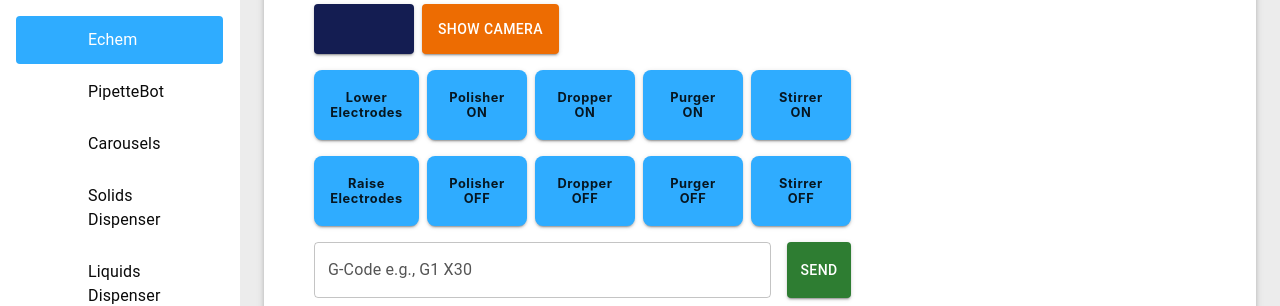
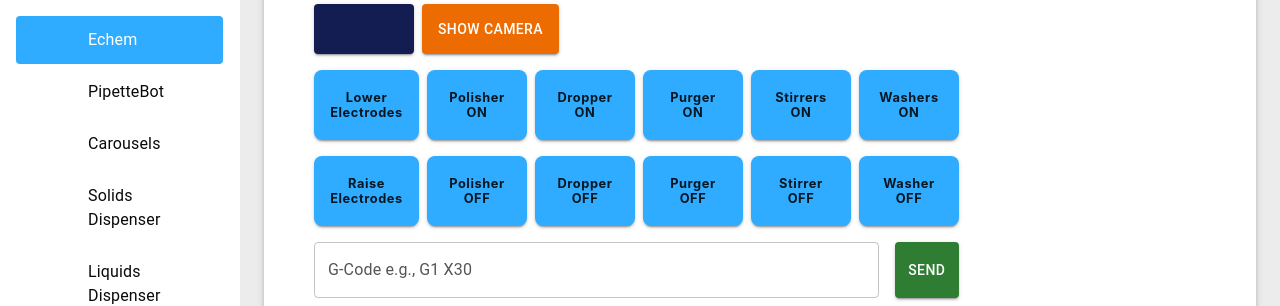
Before and after one commit to FranciscoMunguiaGaleano/CVLabUIFrontend, a React (Create React App) app in the folder cvlabui/: page /echem in a window 1280 px wide. Shown: the part 412-718 px from the top of the page. Built offline with nearby package versions, Linux system fonts and the light colour scheme; some icons are missing.

Commit message:
Updated stirrer driver

```diff
--- a/cvlabui/src/pages/EchemPage.jsx
+++ b/cvlabui/src/pages/EchemPage.jsx
@@ -599,7 +599,15 @@ const toggleCamera = () => {
     onClick={() => {call("/echem_stirrer_on"); setGripper(0)}}
     sx={normalButton}
   >
-    Stirrer ON
+    Stirrers ON
+  </Button>
+      <Button
+    variant="contained"
+    color="secondary"
+    onClick={() => {call("/echem_washer_on"); setGripper(0)}}
+    sx={normalButton}
+  >
+    Washers ON
   </Button>
 </Stack>
 
@@ -646,6 +654,14 @@ const toggleCamera = () => {
     sx={normalButton}
   >
     Stirrer OFF
+  </Button>
+    <Button
+    variant="contained"
+    color="secondary"
+    onClick={() => {call("/echem_washer_off"); setGripper(0)}}
+    sx={normalButton}
+  >
+    Washer OFF
   </Button>
 </Stack>
 
```
